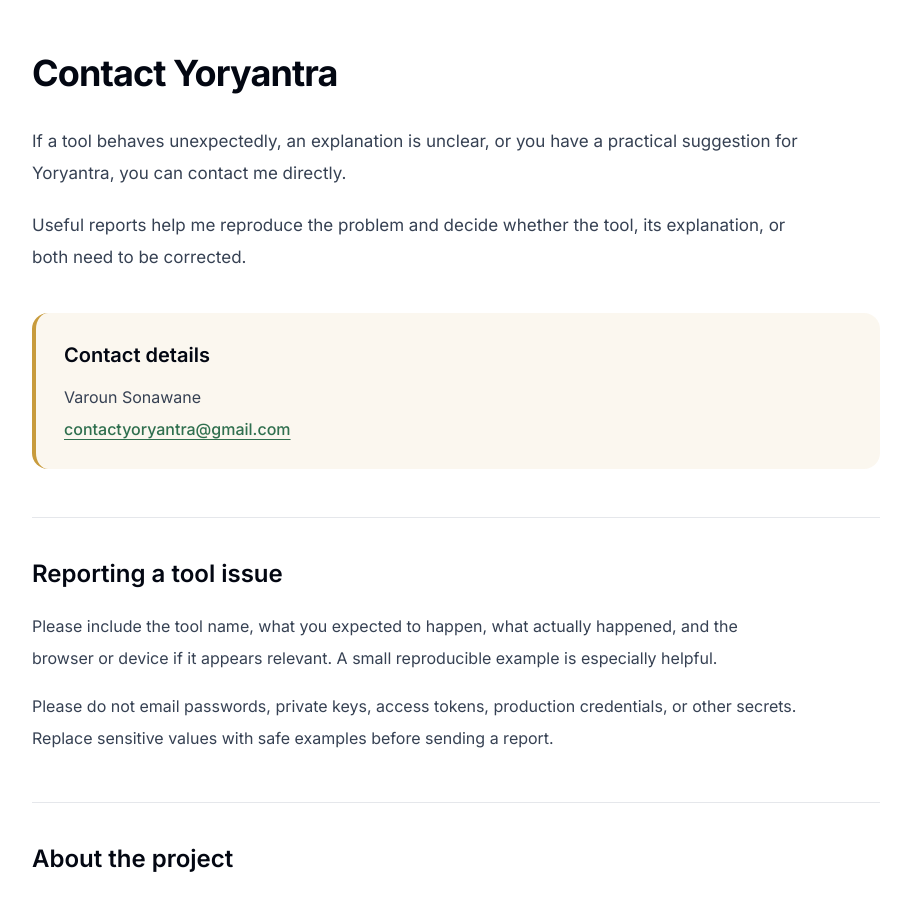
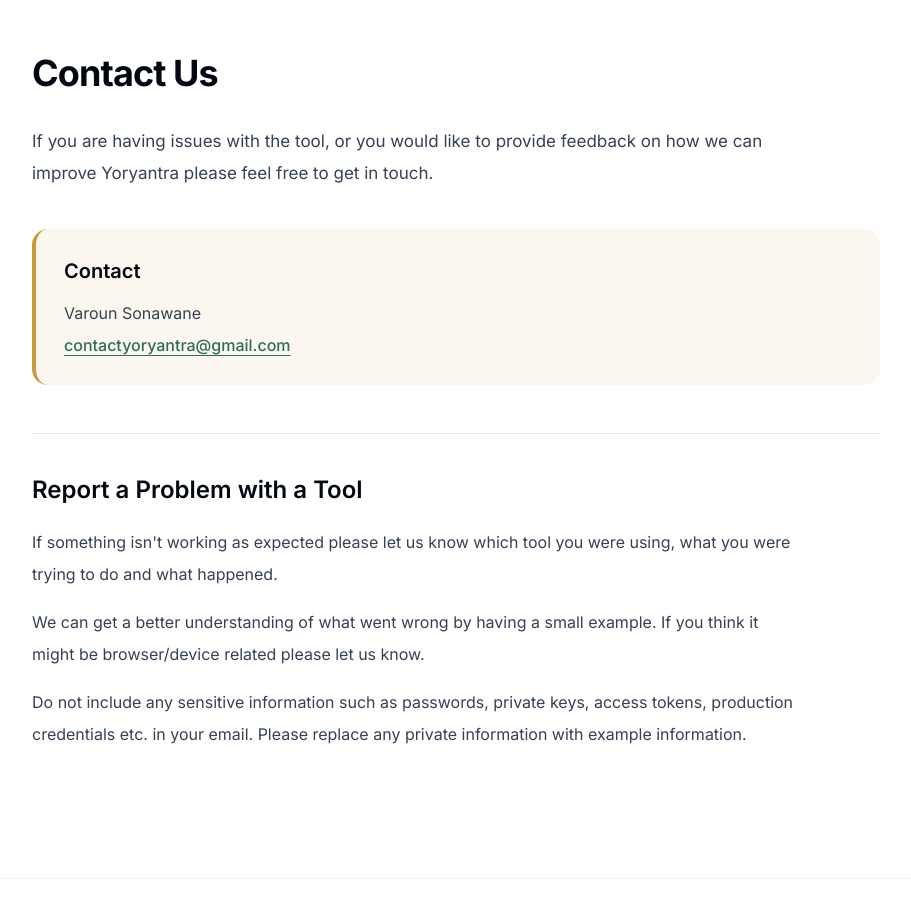
Before and after one commit to vaarunsonawwane-ops/yoryantra-new, a Next.js app: page /contact in a window 1280 px wide. Shown: the part 100-1003 px from the top of the page, without its empty margins (184-1095 px from the left). Built offline with nearby package versions, Linux system fonts and the light colour scheme.

Commit message:
Update page.tsx

```diff
--- a/app/contact/page.tsx
+++ b/app/contact/page.tsx
@@ -12,25 +12,18 @@ export default function ContactPage() {
     <main className="bg-white text-gray-700">
       <div className="mx-auto max-w-4xl px-6 py-16 md:py-20">
         <h1 className="text-4xl font-bold tracking-tight text-gray-950">
-          Contact Yoryantra
+          Contact Us
         </h1>
 
         <div className="mt-8 max-w-3xl space-y-5 text-[17px] leading-8">
           <p>
-            If a tool behaves unexpectedly, an explanation is unclear, or you
-            have a practical suggestion for Yoryantra, you can contact me
-            directly.
-          </p>
-
-          <p>
-            Useful reports help me reproduce the problem and decide whether the
-            tool, its explanation, or both need to be corrected.
+            If you are having issues with the tool, or you would like to provide feedback on how we can improve Yoryantra please feel free to get in touch.
           </p>
         </div>
 
         <section className="mt-10 rounded-2xl border-l-4 border-l-[var(--light-gold)] bg-[rgba(200,155,60,0.08)] p-6 md:p-7">
           <h2 className="text-xl font-semibold text-gray-950">
-            Contact details
+            Contact
           </h2>
 
           <p className="mt-4 text-gray-700">Varoun Sonawane</p>
@@ -45,46 +38,22 @@ export default function ContactPage() {
 
         <section className="mt-12 border-t border-gray-200 pt-10">
           <h2 className="text-2xl font-semibold text-gray-950">
-            Reporting a tool issue
+            Report a Problem with a Tool
           </h2>
 
           <div className="mt-5 max-w-3xl space-y-4 leading-8">
             <p>
-              Please include the tool name, what you expected to happen, what
-              actually happened, and the browser or device if it appears
-              relevant. A small reproducible example is especially helpful.
+              If something isn't working as expected please let us know which tool you were using, what you were trying to do and what happened.
             </p>
 
             <p>
-              Please do not email passwords, private keys, access tokens,
-              production credentials, or other secrets. Replace sensitive
-              values with safe examples before sending a report.
+              We can get a better understanding of what went wrong by having a small example. If you think it might be browser/device related please let us know.
+            </p>
+
+            <p>
+              Do not include any sensitive information such as passwords, private keys, access tokens, production credentials etc. in your email. Please replace any private information with example information.
             </p>
           </div>
-        </section>
-
-        <section className="mt-12 border-t border-gray-200 pt-10">
-          <h2 className="text-2xl font-semibold text-gray-950">
-            About the project
-          </h2>
-
-          <p className="mt-5 max-w-3xl leading-8">
-            For the story behind Yoryantra, visit the{" "}
-            <a
-              href="/about"
-              className="font-medium text-[var(--green)] underline decoration-1 underline-offset-4 hover:no-underline"
-            >
-              About page
-            </a>
-            . You can also read{" "}
-            <a
-              href="/how-yoryantra-tools-are-built"
-              className="font-medium text-[var(--green)] underline decoration-1 underline-offset-4 hover:no-underline"
-            >
-              how Yoryantra tools are built and reviewed
-            </a>
-            .
-          </p>
         </section>
       </div>
     </main>
```
